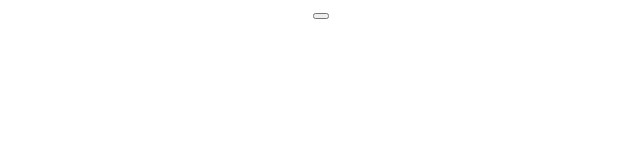
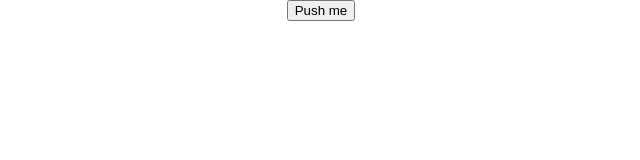
Before and after one commit to Melvin-Z-33/-AlainCalore_P14_28022022-modal, a React (Create React App) app: page / in a window 1280 px wide. Shown: the top 160 px of the page, without its empty margins (319-959 px from the left). Built offline with nearby package versions, Linux system fonts and the light colour scheme.

Commit message:
version 1.0.0

```diff
--- a/package.json
+++ b/package.json
@@ -1,7 +1,7 @@
 {
 	"homepage": "https://melvin-z-33.github.io/-AlainCalore_P14_28022022-modal",
 	"name": "modal-al1",
-	"version": "0.1.0",
+	"version": "0.1.1",
 	"private": false,
 	"dependencies": {
 		"@testing-library/jest-dom": "^5.16.3",
--- a/src/App.js
+++ b/src/App.js
@@ -3,9 +3,10 @@ import './App.css';
 import Modal from './components/Modal';
 
 function App() {
+	function test() {}
 	return (
 		<div className="App">
-			<Modal />
+			<Modal buttonText="Push me" secondFunction={test} modalText="it works!" />
 		</div>
 	);
 }
--- a/src/components/Modal.js
+++ b/src/components/Modal.js
@@ -1,14 +1,53 @@
-import { React, useState } from 'react';
-import './modale.css';
+import React, { useState } from 'react';
 
 /**
  * @return  Modal component
- * @param {function} props.secondFunction - allows you to add a function to be executed when the modal is opened
+ * @param {string} props.id - give an ID for the button
  * @param {string} props.buttonText - allows to change the text of the modal button
  * @param {string} props.modalText - allows to change the text of the modal
  */
 
-export default function Modal(props) {
+function Modal(props) {
+	const styles = {
+		button: {
+			display: 'block',
+			margin: 'auto',
+		},
+		overlay: {
+			background: 'rgba(0, 0, 0, 0.5)',
+			position: 'fixed',
+			top: '0',
+			left: '0',
+			right: '0',
+			bottom: '0',
+		},
+		wrapper: {
+			height: '45px',
+			width: '389px',
+			background: 'white',
+			position: 'absolute',
+			top: '50%',
+			left: '50%',
+			transform: 'translate(-50%, -50%)',
+			borderRadius: '3%',
+		},
+		close: {
+			position: 'absolute',
+			right: '-8px',
+			top: '-8px',
+			borderRadius: '50%',
+			border: 'none',
+			backgroundColor: 'black',
+			color: 'white',
+			width: '30px',
+			height: '30px',
+		},
+		paragraph: {
+			width: '100%',
+			position: 'absolute',
+		},
+	};
+
 	const [show, setShow] = useState(false);
 
 	function toggleShow() {
@@ -22,18 +61,29 @@ export default function Modal(props) {
 
 	return (
 		<div className="modal-content">
-			<button className="button-save" onClick={doubleFunction}>
+			<button
+				id={props.id}
+				className="button-save"
+				style={styles.button}
+				onClick={doubleFunction}
+			>
 				{props.buttonText}
 			</button>
+
 			{show ? (
 				<>
-					<div className="overlay">
-						<div className="wrapper">
+					<div className="overlay" style={styles.overlay}>
+						<div className="wrapper" style={styles.wrapper}>
 							<div className="modal">
-								<button type="button" className="close" onClick={toggleShow}>
+								<button
+									type="button"
+									className="close"
+									style={styles.close}
+									onClick={toggleShow}
+								>
 									<span>&times;</span>
 								</button>
-								<p>{props.modalText}</p>
+								<p style={styles.paragraph}>{props.modalText}</p>
 							</div>
 						</div>
 					</div>
@@ -42,3 +92,5 @@ export default function Modal(props) {
 		</div>
 	);
 }
+
+export default Modal;
--- a/src/index.js
+++ b/src/index.js
@@ -3,12 +3,14 @@ import ReactDOM from 'react-dom';
 import './index.css';
 import App from './App';
 import reportWebVitals from './reportWebVitals';
+import Modal from './components/Modal';
+export { Modal };
 
 ReactDOM.render(
-  <React.StrictMode>
-    <App />
-  </React.StrictMode>,
-  document.getElementById('root')
+	<React.StrictMode>
+		<App />
+	</React.StrictMode>,
+	document.getElementById('root'),
 );
 
 // If you want to start measuring performance in your app, pass a function
```
Also changed, not shown: src/components/package.json (+17 -9 lines), 1 other file (tests, documents, lock files or other folders).
